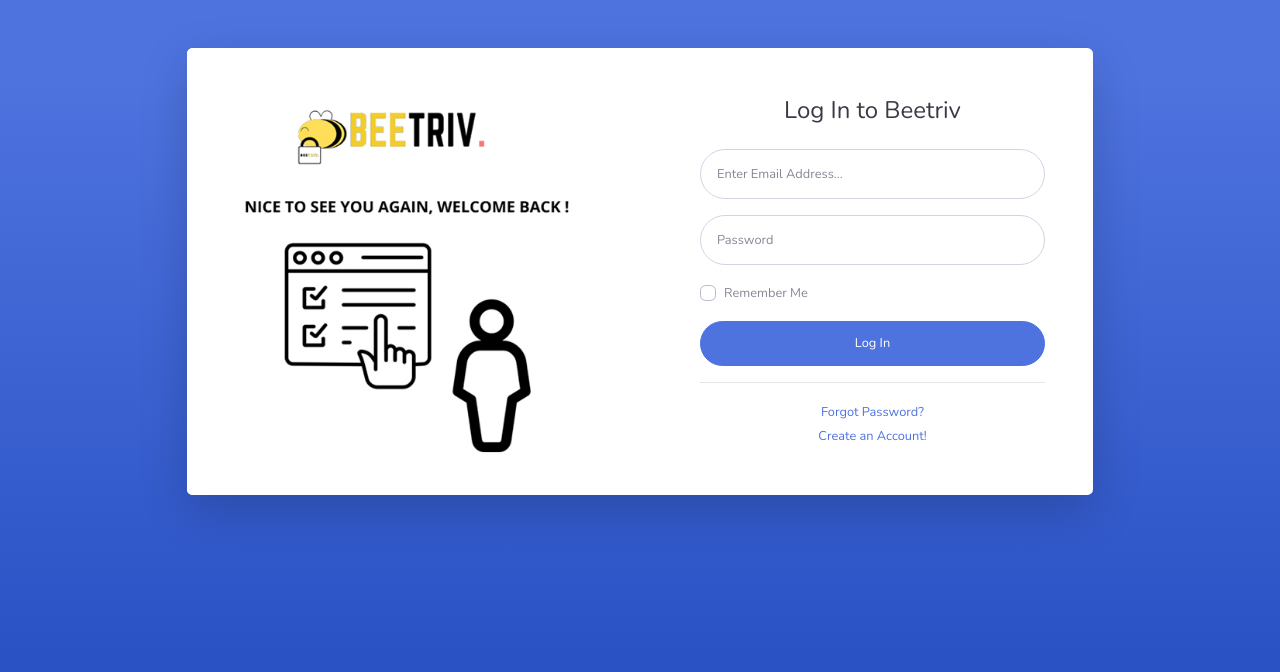
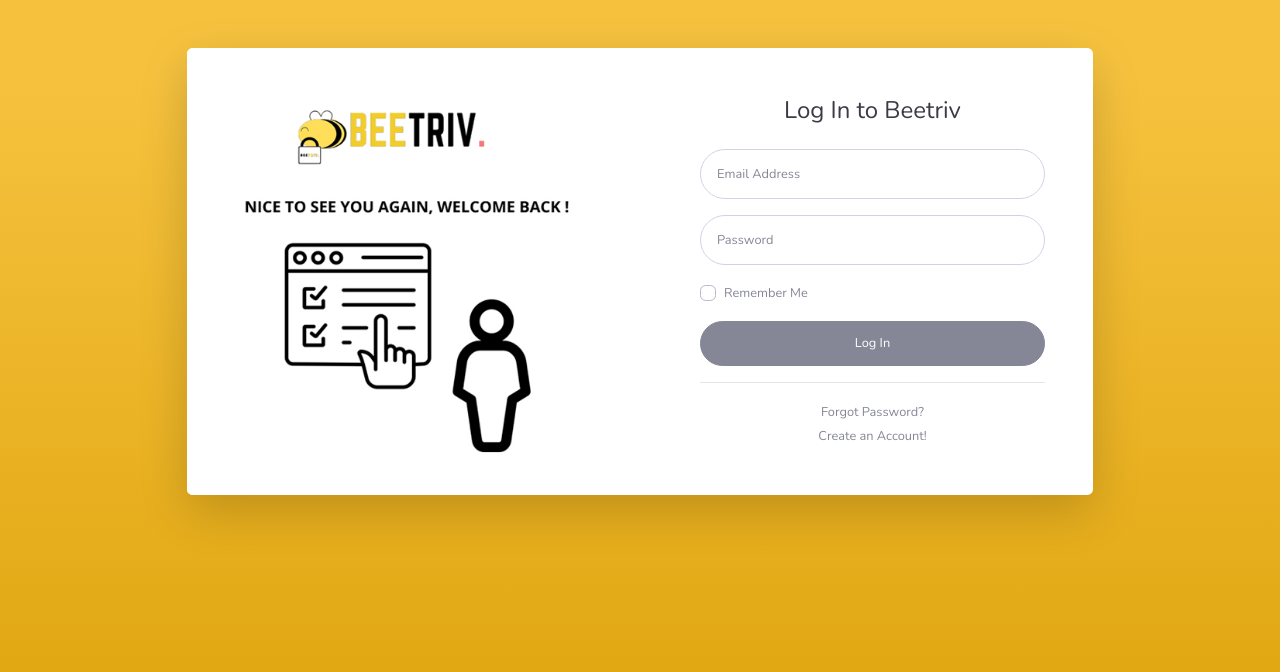
Before and after one commit to amalazimahh/Beetriv, a PHP site: page /Beetriv/login.php in a window 1280 px wide. Shown: the top 672 px of the page. Run offline with PHP 8.4, Linux system fonts and the light colour scheme.

Commit message:
css changed

```diff
--- a/login.php
+++ b/login.php
@@ -28,7 +28,7 @@
 
 </head>
 
-<body class="bg-gradient-primary">
+<body class="bg-gradient-warning">
 
     <div class="container">
 
@@ -51,7 +51,7 @@
                                         <div class="form-group">
                                             <input type="email" class="form-control form-control-user" name="email"
                                                 id="exampleInputEmail" aria-describedby="emailHelp"
-                                                placeholder="Enter Email Address...">
+                                                placeholder="Email Address">
                                         </div>
                                         <div class="form-group">
                                             <input type="password" class="form-control form-control-user" name= "password"
@@ -64,7 +64,7 @@
                                                     Me</label>
                                             </div>
                                         </div>
-                                        <input type="submit" class="btn btn-primary btn-user btn-block" name="login" value="Log In">
+                                        <input type="submit" class="btn btn-secondary btn-user btn-block" name="login" value="Log In">
                                         <!-- <hr> -->
                                         <!-- <a href="index.html" class="btn btn-google btn-user btn-block">
                                             <i class="fab fa-google fa-fw"></i> Login with Google
@@ -75,10 +75,10 @@
                                     </form>
                                     <hr>
                                     <div class="text-center">
-                                        <a class="small" href="forgot-password.php">Forgot Password?</a>
+                                        <a class="small text-secondary" href="forgot-password.php">Forgot Password?</a>
                                     </div>
                                     <div class="text-center">
-                                        <a class="small" href="register.php">Create an Account!</a>
+                                        <a class="small text-secondary" href="register.php">Create an Account!</a>
                                     </div>
                                 </div>
                             </div>
```
Also changed, not shown: register.php (+6 -5 lines).
